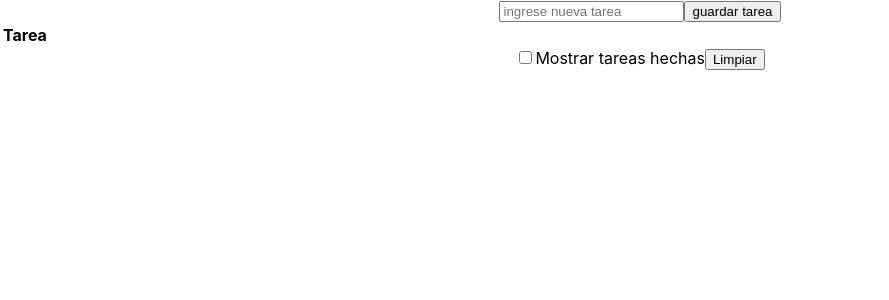
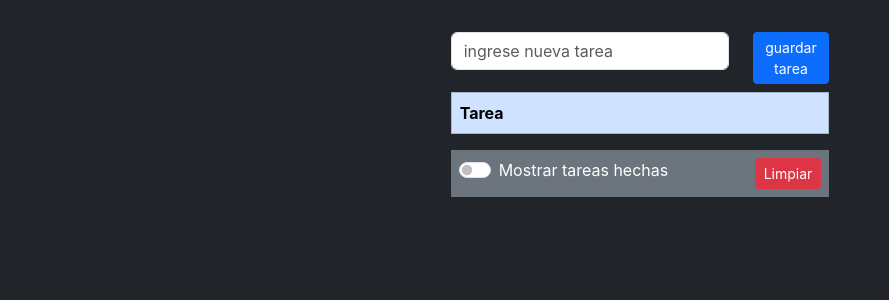
Before and after one commit to elifred2022/reactLocalStorage, a React (Create React App) app: page / in a window 1280 px wide. Shown: the top 300 px of the page, without its empty margins (0-889 px from the left). Built offline with nearby package versions, Linux system fonts and the light colour scheme.

Commit message:
terminado la app sin desplegar, usamos bootstrap para estilos

```diff
--- a/package.json
+++ b/package.json
@@ -6,6 +6,7 @@
     "@testing-library/jest-dom": "^5.16.5",
     "@testing-library/react": "^13.4.0",
     "@testing-library/user-event": "^13.5.0",
+    "bootstrap": "^5.3.0-alpha3",
     "react": "^18.2.0",
     "react-dom": "^18.2.0",
     "react-scripts": "5.0.1",
--- a/src/App.js
+++ b/src/App.js
@@ -19,7 +19,9 @@
 
   const toggleTask = (task) => {
     setTasksItems(
-      tasksItems.map((t) => (t.name == task.name ? { ...t, done: !t.done } : t))
+      tasksItems.map((t) =>
+        t.name === task.name ? { ...t, done: !t.done } : t
+      )
     );
   };
 
@@ -40,7 +42,8 @@
   }, [tasksItems]);
 
   return (
-    <div className="App">
+    <main className="bg-dark vh-100 text-white">
+      <div className="container p-4 col-md-4 offset-md-4">
         <CreadorTarea creatNewTask={creatNewTask} />
         <TaskTable tasks={tasksItems} toggleTask={toggleTask} />
 
@@ -58,9 +61,13 @@
           />
         )}
       </div>
+    </main>
   );
 }
 
 export default App;
 
 // https://www.youtube.com/watch?v=sjrK6RA65eQ&t=99s 1:22:00 seccion para dividari las tareas hechas de las no hechas
+
+// usamos bootstrap para los estilos: https://getbootstrap.com/
+// libreria npm i bootstrap@5.3.0-alpha3
--- a/src/components/CreadorTareas.js
+++ b/src/components/CreadorTareas.js
@@ -12,14 +12,19 @@
   };
 
   return (
-    <form onSubmit={handleSubmit}>
+    <form onSubmit={handleSubmit} className="my-2 row">
+      <div className="col-9">
         <input
           type="text"
           placeholder="ingrese nueva tarea"
           onChange={(e) => setNewTasks(e.target.value)}
           value={newTasks}
+          className="form-control"
         ></input>
-      <button>guardar tarea</button>
+      </div>
+      <div className="col-3">
+        <button className="btn btn-primary btn-sm">guardar tarea</button>
+      </div>
     </form>
   );
 };
--- a/src/components/TaskTable.js
+++ b/src/components/TaskTable.js
@@ -11,9 +11,9 @@
   };
 
   return (
-    <table>
+    <table className="table table-dark table-striped table-bordered border-secondary">
       <thead>
-        <tr>
+        <tr className="table-primary">
           <th>Tarea</th>
         </tr>
       </thead>
--- a/src/components/VisibilityControl.js
+++ b/src/components/VisibilityControl.js
@@ -10,15 +10,20 @@
   };
 
   return (
-    <div>
+    <div className="d-flex justify-content-between bg-secondary text-white text-center p-2 border-secondary">
+      <div className="form-check form-switch">
         <input
+          className="form-check-input"
           type="checkbox"
           onChange={(e) => setShowCompleted(e.target.checked)}
           checked={isChecked}
         />
         <label>Mostrar tareas hechas</label>
+      </div>
 
-      <button onClick={handleDelete}>Limpiar</button>
+      <button onClick={handleDelete} className="btn btn-danger btn-sm">
+        Limpiar
+      </button>
     </div>
   );
 };
--- a/src/index.js
+++ b/src/index.js
@@ -1,5 +1,6 @@
 import React from "react";
 import ReactDOM from "react-dom/client";
+import "bootstrap/dist/css/bootstrap.min.css";
 import "./index.css";
 import App from "./App";
 
```
Also changed, not shown: 1 other file (tests, documents, lock files or other folders). Lines whose indentation alone changed are shown as unchanged.
